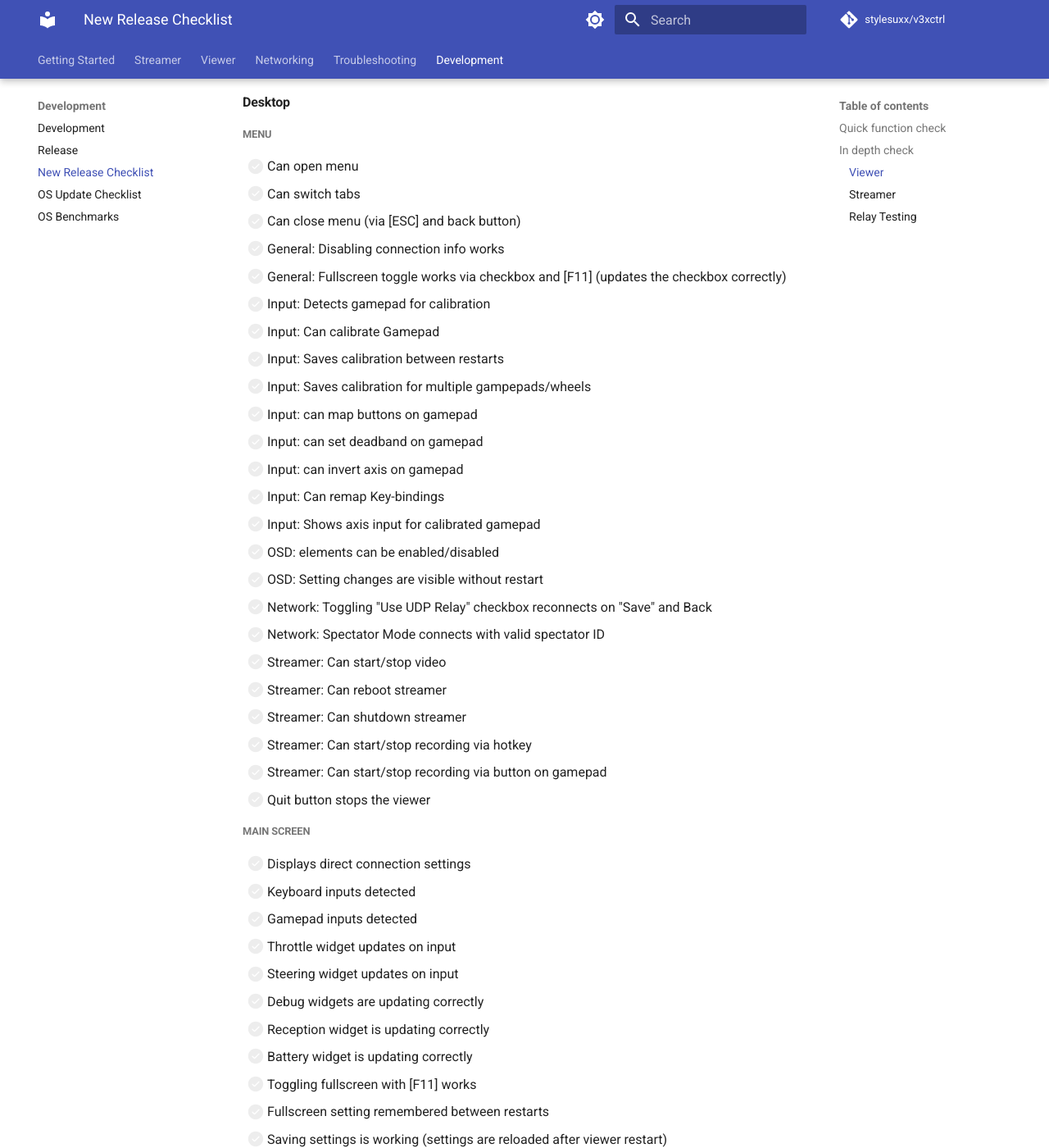
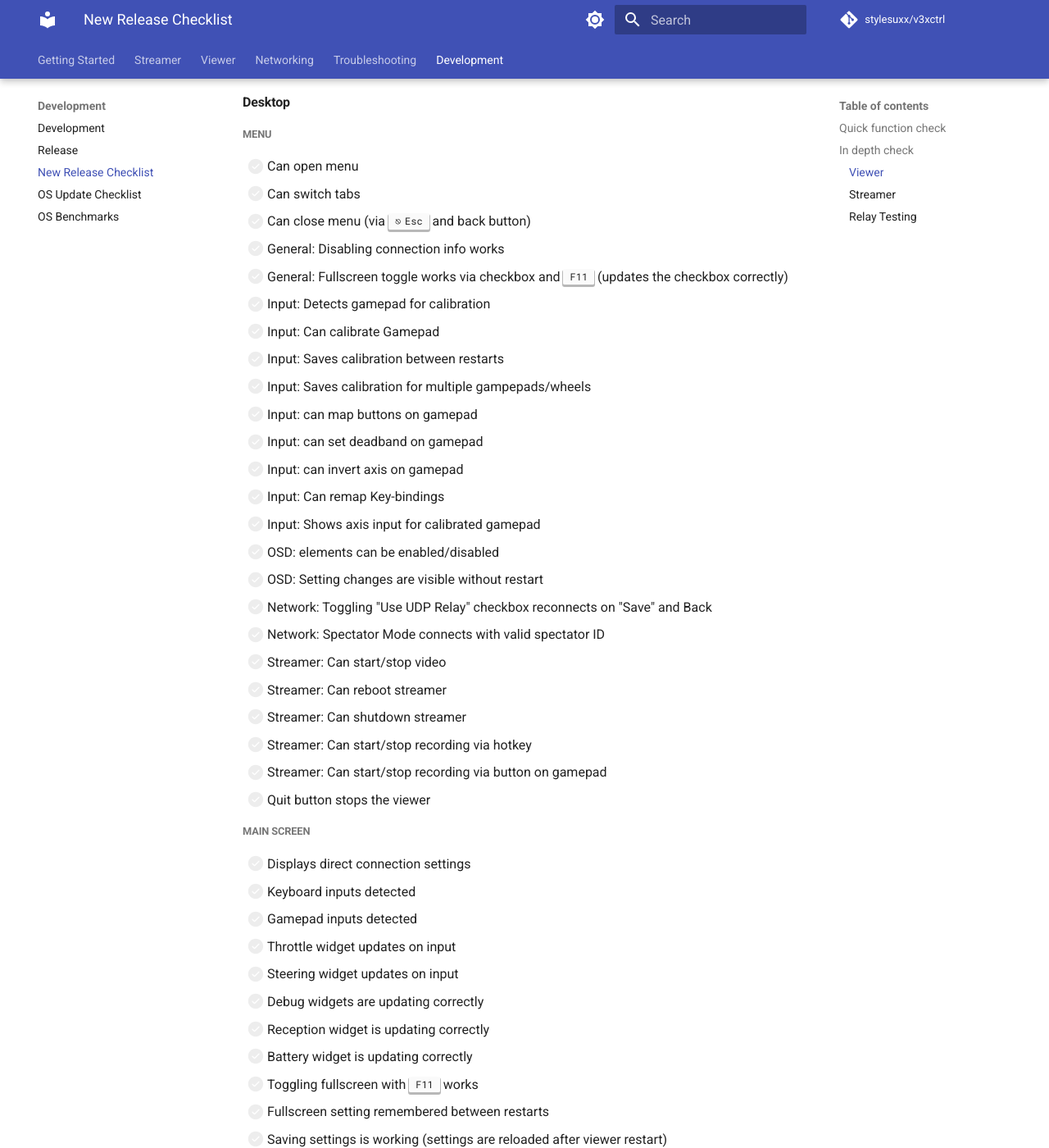
Before and after one commit to v3xctrl/wiki, an MkDocs documentation site: the page built from docs/x-New-Release-Checklist.md, in a window 1280 px wide and 1400 px high, scrolled down 513 px. Shown: the whole window at 82% size. Built offline with MkDocs 1.6.1 and Material for MkDocs 9.7.7, drawn with Linux system fonts in a browser that asks for light colours; comment, search, counter and statistics services are not loaded.

```diff
--- a/docs/x-New-Release-Checklist.md
+++ b/docs/x-New-Release-Checklist.md
@@ -16,9 +16,9 @@ Most issues should be caught by the extensive test suite, a manual check should
 
 * [ ] Can open menu
 * [ ] Can switch tabs
-* [ ] Can close menu (via [ESC] and back button)
+* [ ] Can close menu (via ++esc++ and back button)
 * [ ] General: Disabling connection info works
-* [ ] General: Fullscreen toggle works via checkbox and [F11] (updates the checkbox correctly)
+* [ ] General: Fullscreen toggle works via checkbox and ++f11++ (updates the checkbox correctly)
 * [ ] Input: Detects gamepad for calibration
 * [ ] Input: Can calibrate Gamepad
 * [ ] Input: Saves calibration between restarts
@@ -49,7 +49,7 @@ Most issues should be caught by the extensive test suite, a manual check should
 * [ ] Debug widgets are updating correctly
 * [ ] Reception widget is updating correctly
 * [ ] Battery widget is updating correctly
-* [ ] Toggling fullscreen with [F11] works
+* [ ] Toggling fullscreen with ++f11++ works
 * [ ] Fullscreen setting remembered between restarts
 * [ ] Saving settings is working (settings are reloaded after viewer restart)
 * [ ] Debug flag shows additional output
--- a/mkdocs.yml
+++ b/mkdocs.yml
@@ -46,6 +46,7 @@ markdown_extensions:
   - pymdownx.snippets
   - pymdownx.tasklist:
       custom_checkbox: true
+  - pymdownx.keys
   - toc:
       permalink: true
       toc_depth: 3
```
Also changed, not shown: docs/Calibration.md (+1 -1 lines), docs/Controller-Setup.md (+1 -1 lines), docs/Viewer.md (+1 -1 lines), docs/index.md (+3 -3 lines), 1 other file.
